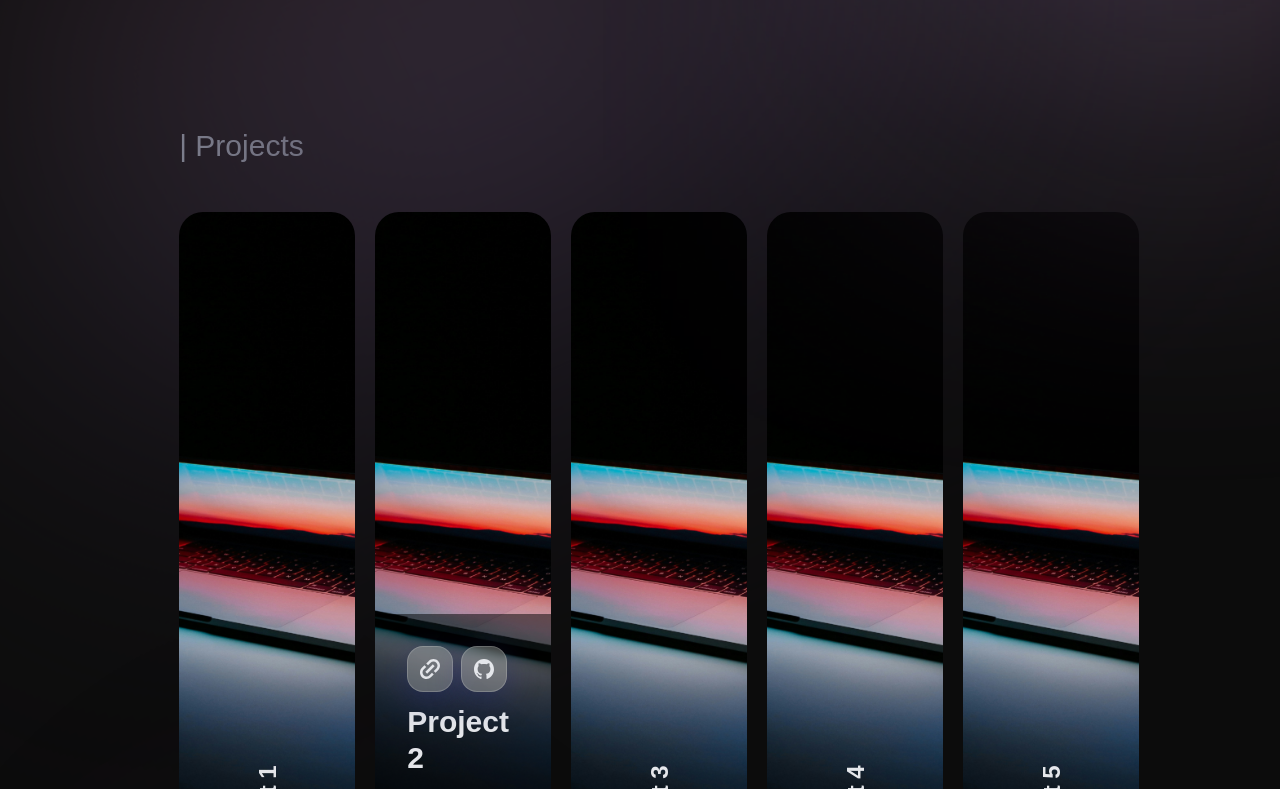
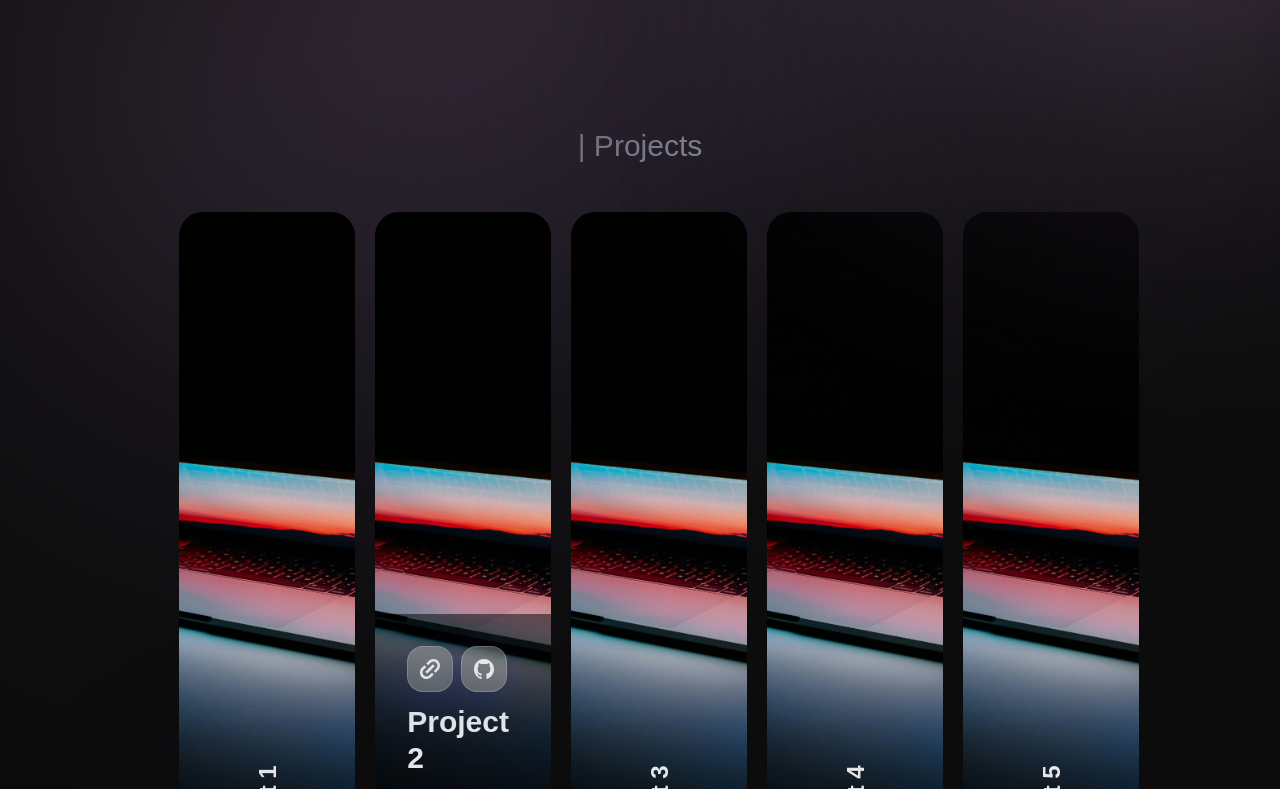
Before and after one commit to abhxnav/portfolio-2024, a Next.js app: page / in a window 1280 px wide. Shown: the part 911-1700 px from the top of the page. Built offline with nearby package versions, Linux system fonts and the light colour scheme; a web font is replaced by a local one.

Commit message:
minor : styling fix

```diff
--- a/src/components/sections/Projects.tsx
+++ b/src/components/sections/Projects.tsx
@@ -3,7 +3,7 @@
 import { useState } from 'react'
 import { staggerContainer } from '@/lib/motion'
 import { motion } from 'framer-motion'
-import { ProjectCard, TitleText, TypingEffect } from '@/components'
+import { ProjectCard, TypingEffect } from '@/components'
 import { projects } from '@/data'
 
 const Projects = () => {
@@ -19,7 +19,6 @@ const Projects = () => {
         className="flex flex-col lg:w-[80%] w-full mx-auto"
       >
         <TypingEffect title="| Projects" textStyles="text-center" />
-        {/* <TitleText title="" /> */}
 
         <div className="mt-12 flex lg:flex-row flex-col min-h-[70vh] gap-5">
           {projects?.map((project, index) => (
--- a/src/components/shared/TypingEffect.tsx
+++ b/src/components/shared/TypingEffect.tsx
@@ -21,7 +21,7 @@ const TypingEffect = ({
   const [isRotated, setIsRotated] = useState(false)
 
   return (
-    <div className="flex gap-4 items-center">
+    <div className={`${type === 'skills' ? 'flex gap-4 items-center' : ''}`}>
       <motion.p
         variants={textContainer}
         className={`font-normal text-3xl text-dark-300 ${textStyles}`}
```
